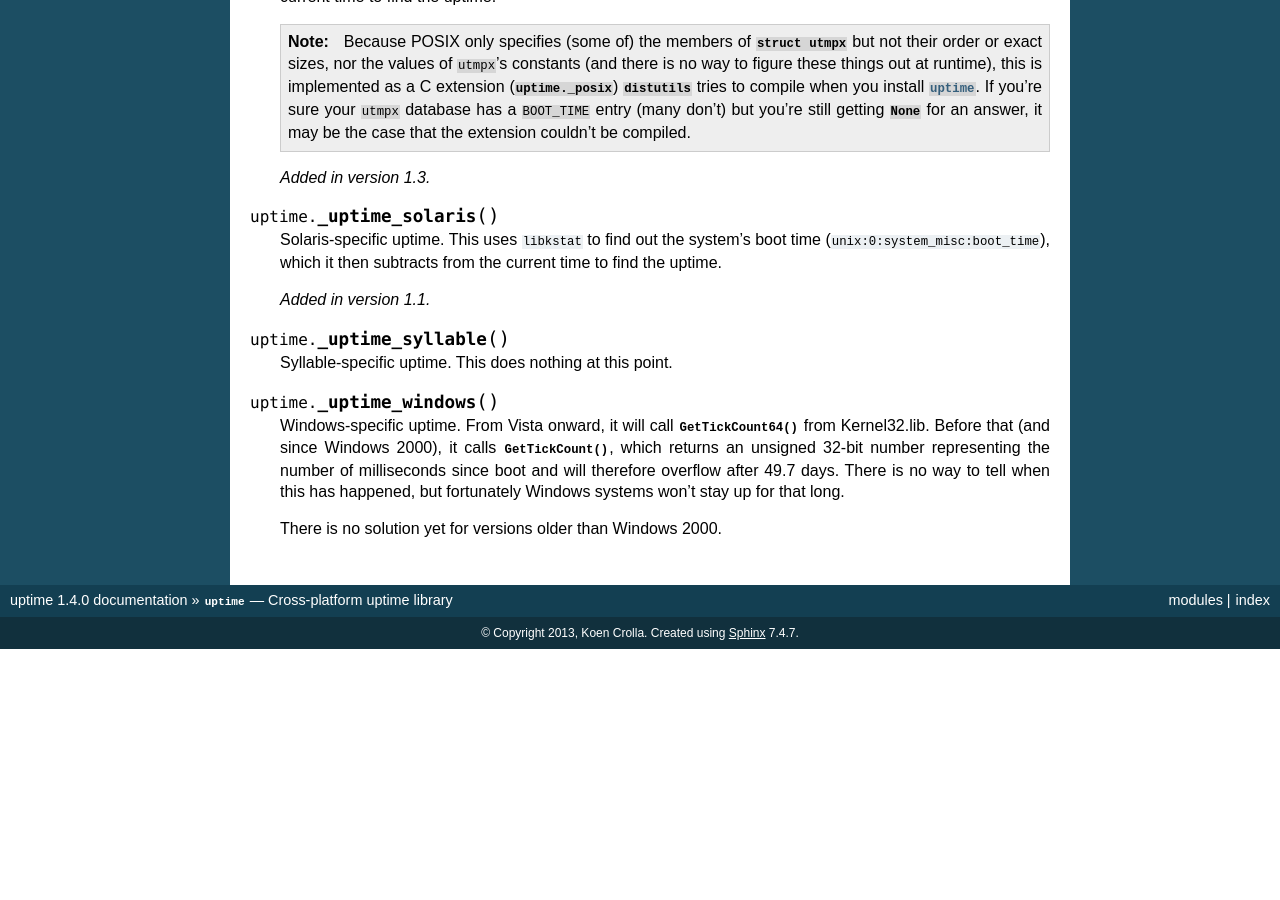
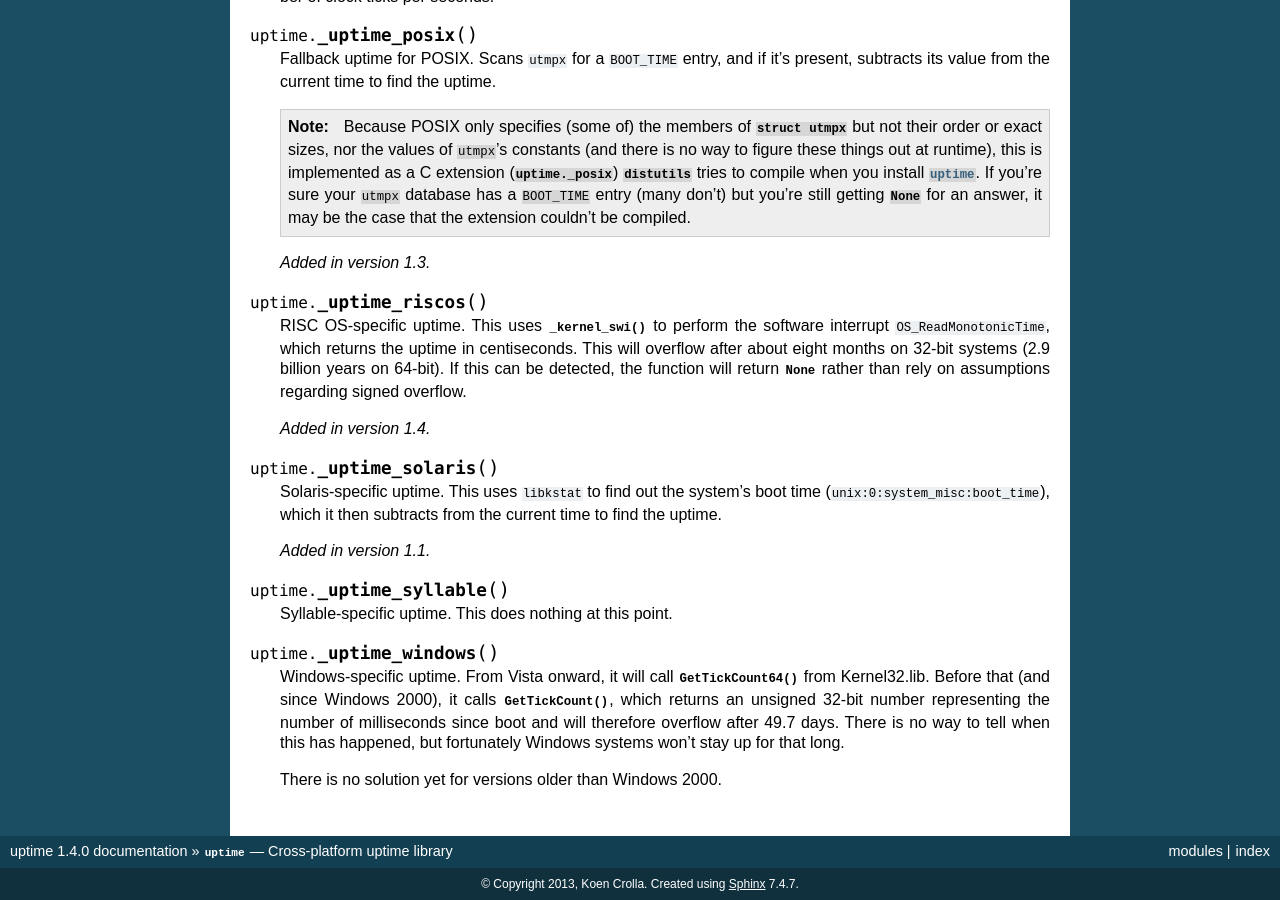
Before and after one commit to Cairnarvon/uptime, a Sphinx documentation site: the page built from doc/index.rst, in a window 1280 px wide and 900 px high, scrolled down 1905 px. Built offline with Sphinx 7.4.7, drawn with Linux system fonts in a browser that asks for light colours; before the commit the page ends 2554 px from its top, so only the background shows below that; some of the changed text lies outside the part shown.

Commit message:
Document possible RISC OS support.

```diff
--- a/doc/index.rst
+++ b/doc/index.rst
@@ -56,6 +56,8 @@ the others on which it is therefore expected to work as well.
 | OpenIndiana      | ✓      | :func:`_uptime_solaris`  | Solaris and its     |
 | 151a7            |        |                          | free knock-offs     |
 +------------------+--------+--------------------------+---------------------+
+| RISC OS 5.19     | ✗ [*]_ | :func:`_uptime_riscos`   | RISC OS in general  |
++------------------+--------+--------------------------+---------------------+
 | Syllable Desktop | ✗ [*]_ | :func:`_uptime_syllable` | AtheOS              |
 | 0.6.7            |        |                          |                     |
 +------------------+--------+--------------------------+---------------------+
@@ -65,6 +67,9 @@ the others on which it is therefore expected to work as well.
 | Windows XP SP 3  | ✓      | :func:`_uptime_windows`  | Every Windows since |
 |                  |        |                          | Windows 2000        |
 +------------------+--------+--------------------------+---------------------+
+
+.. [*] Our current method relies on :mod:`ctypes`, and RISC OS doesn't seem to
+   have a version of Python available that has a working one.
 
 .. [*] Not even the ``uptime(1)`` that ships with Syllable Desktop is able to
    determine the system uptime on that platform.
@@ -156,6 +161,17 @@ figuring out by which mechanism uptime was discovered.
 
    .. versionadded:: 1.3
 
+.. function:: _uptime_riscos
+
+   RISC OS-specific uptime. This uses :c:func:`_kernel_swi` to perform the
+   software interrupt ``OS_ReadMonotonicTime``, which returns the uptime in
+   centiseconds. This will overflow after about eight months on 32-bit systems
+   (2.9 billion years on 64-bit). If this can be detected, the function will
+   return :const:`None` rather than rely on assumptions regarding signed
+   overflow.
+
+   .. versionadded:: 1.4
+
 .. function:: _uptime_solaris
 
    Solaris-specific uptime. This uses ``libkstat`` to find out the system's
```
